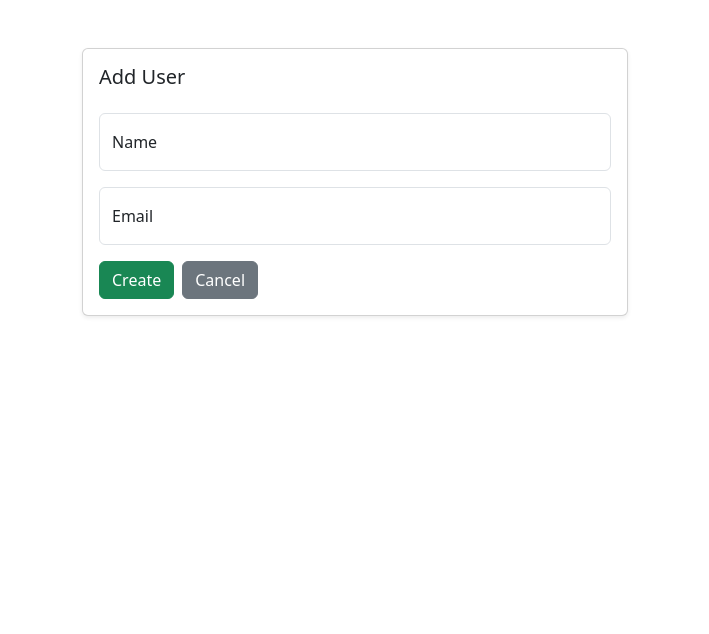
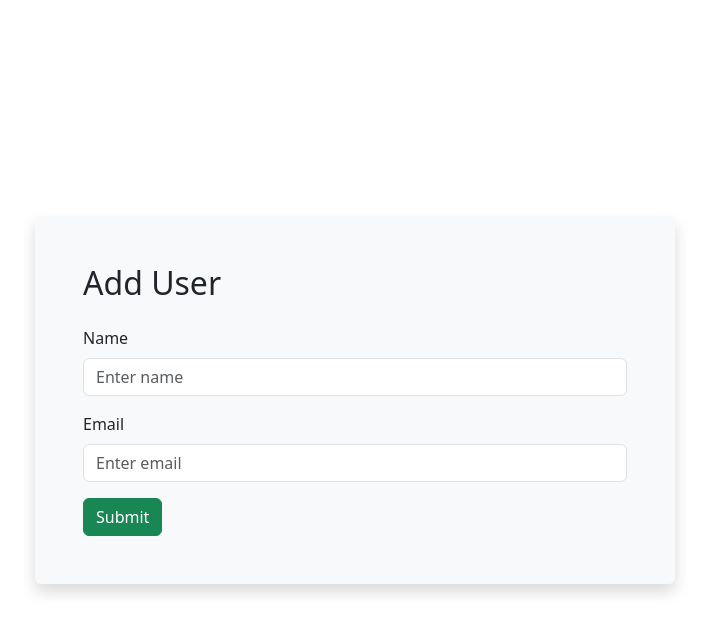
Before and after one commit to cacabone/CRUD-GitFlow, a React (Create React App) app in the folder frontend/: page /create in a window 1280 px wide. Shown: the top 634 px of the page, without its empty margins (285-994 px from the left). Built offline with nearby package versions, Linux system fonts and the light colour scheme.

Commit message:
Revert "Feature/frontend styling"

```diff
--- a/frontend/src/CreateUser.js
+++ b/frontend/src/CreateUser.js
@@ -19,47 +19,24 @@ function CreateUser() {
         });
     }
   return (
-        <div className="container py-5">
-            <div className="row justify-content-center">
-                <div className="col-md-6">
-                    <div className="card shadow-sm">
-                        <div className="card-body">
-                            <h2 className="h5 mb-4">Add User</h2>
+    <div className="d-flex vh-100 justify-content-center align-items-center">
+        <div className='w-50 bg-light p-5 rounded shadow'>
             <form onSubmit={handleSubmit}>
-                                <div className="form-floating mb-3">
-                                    <input
-                                        type="text"
-                                        className="form-control"
-                                        id="name"
-                                        placeholder="Name"
-                                        value={name}
+                <h2 className="mb-4">Add User</h2>
+                <div className="mb-3">
+                    <label className="form-label">Name</label>
+                    <input type="text" className="form-control" placeholder="Enter name"
                     onChange={e => setName(e.target.value)}
-                                        required
                     />
-                                    <label htmlFor="name">Name</label>
                 </div>
-
-                                <div className="form-floating mb-3">
-                                    <input
-                                        type="email"
-                                        className="form-control"
-                                        id="email"
-                                        placeholder="Email"
-                                        value={email}
+                <div className="mb-3">
+                    <label className="form-label">Email</label>
+                    <input type="email" className="form-control" placeholder="Enter email"
                     onChange={e => setEmail(e.target.value)}
-                                        required
                     />
-                                    <label htmlFor="email">Email</label>
                 </div>
-
-                                <div className="d-flex gap-2">
-                                    <button type="submit" className="btn btn-success">Create</button>
-                                    <a href="/" className="btn btn-secondary">Cancel</a>
-                                </div>
+                <button type="submit" className="btn btn-success">Submit</button>
             </form>
-                        </div>
-                    </div>
-                </div>
         </div>
     </div>
   );
--- a/frontend/src/UpdateUser.js
+++ b/frontend/src/UpdateUser.js
@@ -32,47 +32,24 @@ function UpdateUser() {
         });
     }
   return (
-        <div className="container py-5">
-            <div className="row justify-content-center">
-                <div className="col-md-6">
-                    <div className="card shadow-sm">
-                        <div className="card-body">
-                            <h2 className="h5 mb-4">Update User</h2>
+    <div className="d-flex vh-100 justify-content-center align-items-center">
+        <div className='w-50 bg-light p-5 rounded shadow'>
             <form onSubmit={handleSubmit}>
-                                <div className="form-floating mb-3">
-                                    <input
-                                        type="text"
-                                        className="form-control"
-                                        id="name"
-                                        placeholder="Name"
-                                        value={name}
+                <h2 className="mb-4">Update User</h2>
+                <div className="mb-3">
+                    <label className="form-label">Name</label>
+                    <input type="text" className="form-control" placeholder="Enter name"
                     onChange={e => setName(e.target.value)}
-                                        required
                     />
-                                    <label htmlFor="name">Name</label>
                 </div>
-
-                                <div className="form-floating mb-3">
-                                    <input
-                                        type="email"
-                                        className="form-control"
-                                        id="email"
-                                        placeholder="Email"
-                                        value={email}
+                <div className="mb-3">
+                    <label className="form-label">Email</label>
+                    <input type="email" className="form-control" placeholder="Enter email"
                     onChange={e => setEmail(e.target.value)}
-                                        required
                     />
-                                    <label htmlFor="email">Email</label>
                 </div>
-
-                                <div className="d-flex gap-2">
-                                    <button type="submit" className="btn btn-success">Save changes</button>
-                                    <a href="/" className="btn btn-secondary">Cancel</a>
-                                </div>
+                <button type="submit" className="btn btn-success">Update</button>
             </form>
-                        </div>
-                    </div>
-                </div>
         </div>
     </div>
   );
--- a/frontend/src/User.js
+++ b/frontend/src/User.js
@@ -41,36 +41,25 @@ function User() {
     }
 
   return (
-    <div className="container py-5">
-      <div className="d-flex align-items-center justify-content-between mb-4">
-        <h1 className="h3 mb-0">Users</h1>
-        <Link to="/create" className="btn btn-primary">+ Add User</Link>
-      </div>
-
-      <div className="card shadow-sm">
-        <div className="card-body">
-          <div className="table-responsive">
-            <table className="table table-striped table-hover align-middle mb-0">
-              <thead className="table-light">
+    <div className="d-flex vh-100 justify-content-center align-items-center">
+      <div className='w-50 bg-light p-5 rounded shadow'>
+        <Link to="/create" className="btn btn-primary mb-4">Add</Link>
+        <table className="table table-bordered">
+         <thead>
           <tr>
             <th>Name</th>
             <th>Email</th>
-                  <th className="text-end">Actions</th>
+            <th>Actions</th>
           </tr>
          </thead>
           <tbody>
-                {users.length === 0 && (
-                  <tr>
-                    <td colSpan="3" className="text-center py-4 text-muted">No users found</td>
-                  </tr>
-                )}
                 {users.map((user) => (
-                  <tr key={user.id || user.ID}>
+                  <tr key={user.id}>
                     <td>{user.name}</td>
                     <td>{user.email}</td>
-                    <td className="text-end">
-                      <Link to={`/update/${user.id || user.ID}`} className="btn btn-sm btn-outline-warning me-2">Edit</Link>
-                      <button className="btn btn-sm btn-outline-danger" onClick={() => handleDelete(user.id || user.ID)}>Delete</button>
+                    <td>
+                      <Link to={`/update/${user.id}`} className="btn btn-sm btn-warning me-2">Edit</Link>
+                      <button className="btn btn-sm btn-danger" onClick={e => handleDelete(user.id || user.ID)}>Delete</button>
                     </td>
                   </tr>
                 ))}
@@ -78,8 +67,6 @@ function User() {
         </table>
       </div>
     </div>
-      </div>
-    </div>
   );
 }
 
```
Lines whose indentation alone changed are shown as unchanged.
